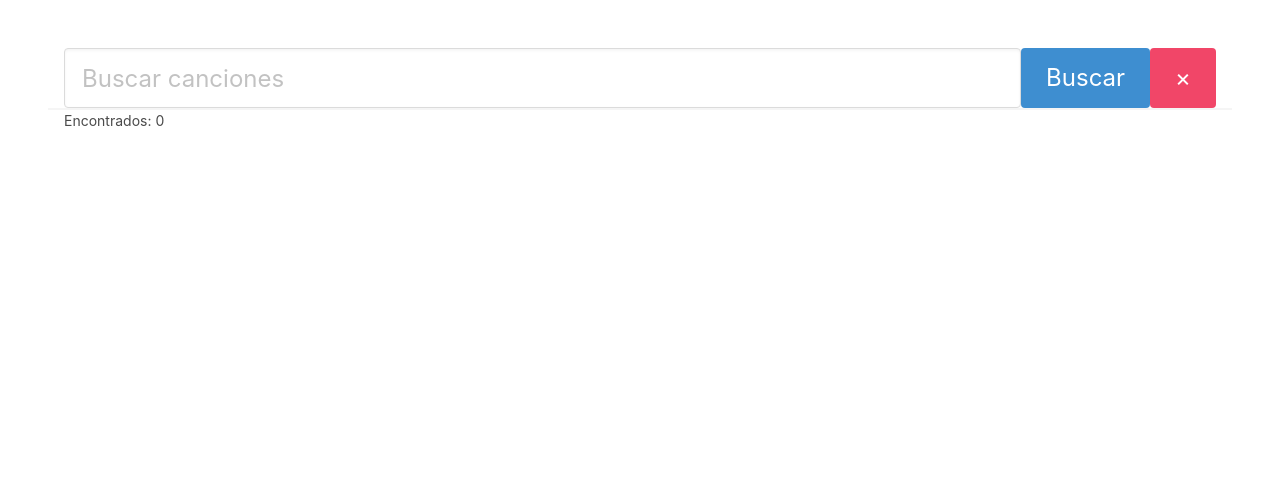
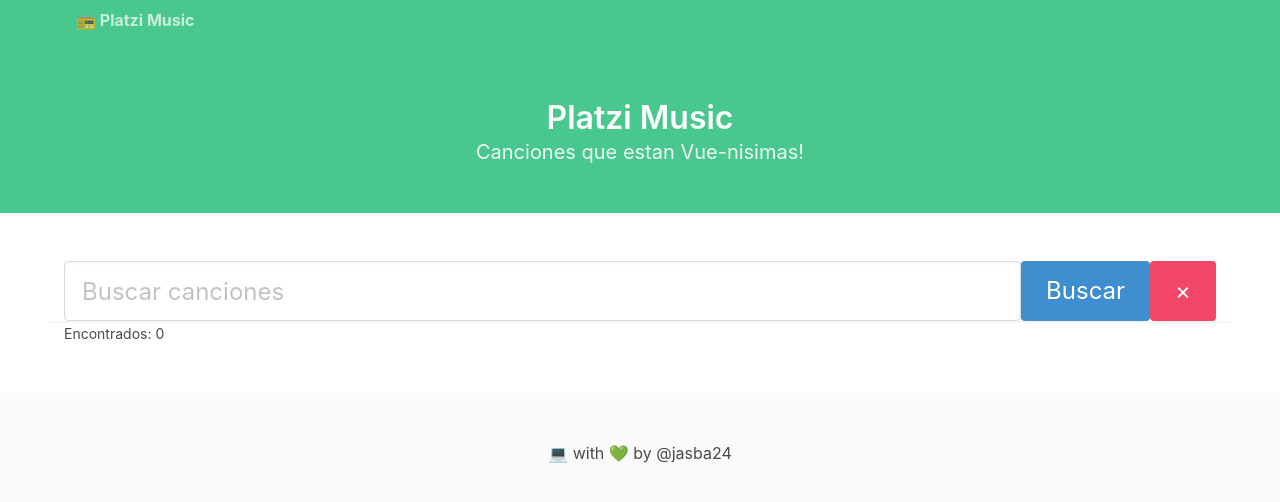
Before and after one commit to jasba24/platzi-music-vue, a Vue app: page / in a window 1280 px wide. Shown: the top 502 px of the page. Built offline with nearby package versions, Linux system fonts and the light colour scheme; what trae would draw is missing.

Commit message:
create the new components for the app

```diff
--- a/src/App.vue
+++ b/src/App.vue
@@ -1,4 +1,5 @@
 <template>
+	<pm-header></pm-header>
 	<section class="section">
 		<nav class="navbar has-shadow">
 			<div class="container">
@@ -25,13 +26,21 @@
 			</p>
 		</div>
 	</section>
+	<pm-footer></pm-footer>
 </template>
 
 <script>
 import trackService from "@/util/api"
+import PmFooter from "@/components/layout/Footer"
+import PmHeader from "@/components/layout/Header"
 
 export default {
 	name: "App",
+
+	components: {
+		PmFooter,
+		PmHeader,
+	},
 
 	data() {
 		return {
--- /dev/null
+++ b/src/components/layout/Footer.vue
@@ -0,0 +1,9 @@
+<template>
+	<footer class="footer">
+		<div class="container">
+			<div class="content has-text-centered">
+				<p>💻 with 💚 by @jasba24</p>
+			</div>
+		</div>
+	</footer>
+</template>
--- /dev/null
+++ b/src/components/layout/Header.vue
@@ -0,0 +1,22 @@
+<template>
+	<section class="hero is-success">
+		<div class="hero-head">
+			<header class="navbar">
+				<div class="container">
+					<div class="navbar-st	art">
+						<div class="navbar-item">
+							<strong>📻 Platzi Music</strong>
+						</div>
+					</div>
+					<div class="navbar-end navbar-menu"></div>
+				</div>
+			</header>
+		</div>
+		<div class="hero-body">
+			<div class="container has-text-centered">
+				<h1 class="title">Platzi Music</h1>
+				<h2 class="subtitle">Canciones que estan Vue-nisimas!</h2>
+			</div>
+		</div>
+	</section>
+</template>
```
